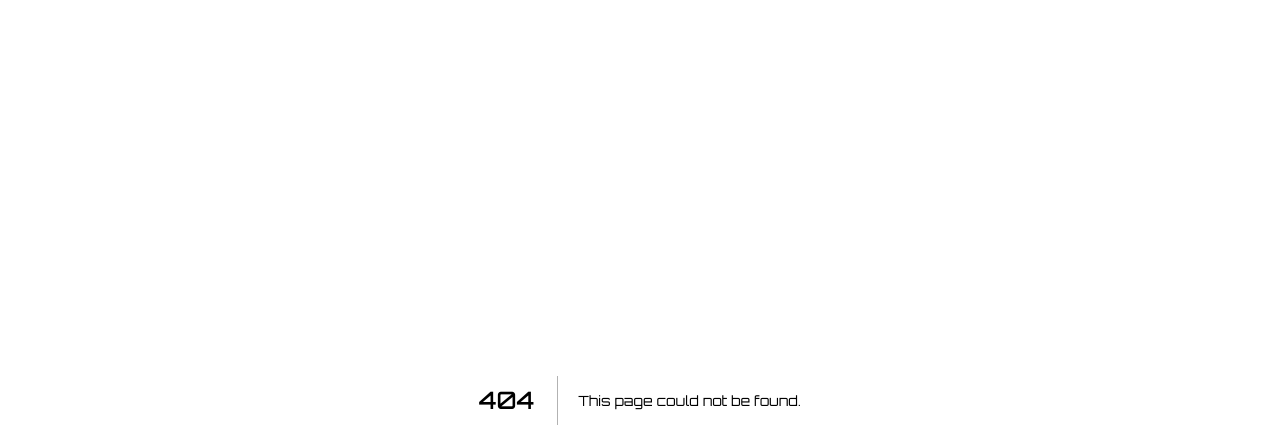
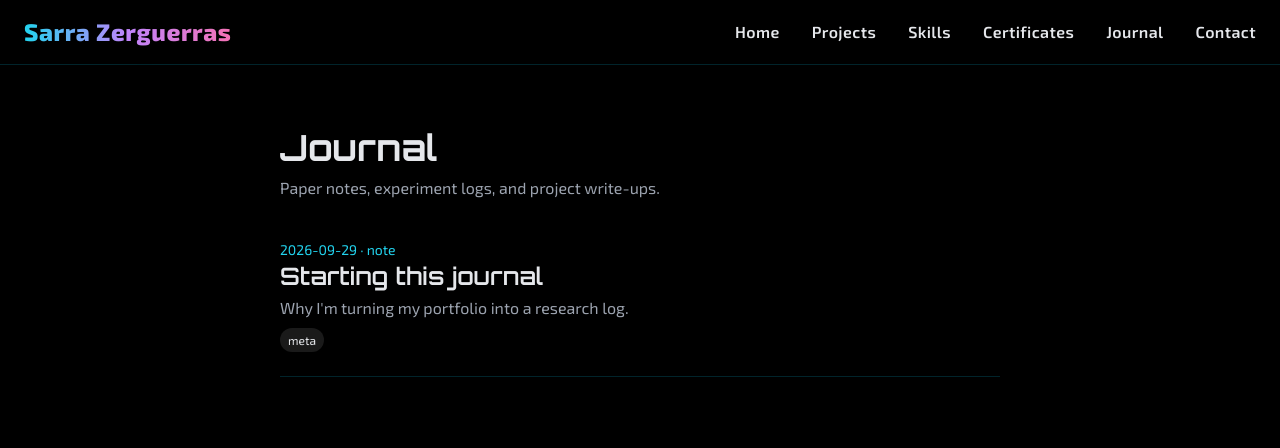
Before and after one commit to sarrazer24/myportfolio_spacethemed, a Next.js app: page /journal in a window 1280 px wide. Before the commit this address had no page. Shown: the top 448 px of the page. Built offline with nearby package versions, Linux system fonts and the light colour scheme.

Commit message:
Add journal with MDX entries

```diff
--- /dev/null
+++ b/app/journal/[slug]/page.tsx
@@ -0,0 +1,48 @@
+import Link from "next/link"
+import { notFound } from "next/navigation"
+import type { Metadata } from "next"
+import { MDXRemote } from "next-mdx-remote/rsc"
+import remarkGfm from "remark-gfm"
+import Navbar from "@/components/sections/Navbar"
+import { getEntries, getEntry } from "@/lib/journal"
+
+type Props = { params: Promise<{ slug: string }> }
+
+export function generateStaticParams() {
+  return getEntries().map((e) => ({ slug: e.slug }))
+}
+
+export async function generateMetadata({ params }: Props): Promise<Metadata> {
+  const { slug } = await params
+  const entry = getEntry(slug)
+  if (!entry) return {}
+  return { title: `${entry.title} - Sarra Zerguerras`, description: entry.summary }
+}
+
+export default async function EntryPage({ params }: Props) {
+  const { slug } = await params
+  const entry = getEntry(slug)
+  if (!entry) notFound()
+
+  return (
+    <>
+      <Navbar />
+      <main className="container mx-auto max-w-3xl px-6 pt-32 pb-20">
+        <Link href="/journal" className="text-cyan-400 text-sm hover:underline">
+          ← Back to journal
+        </Link>
+        <p className="text-sm text-cyan-400 mt-6">
+          {entry.date} · {entry.type}
+        </p>
+        <h1 className="text-4xl font-bold text-gray-100 mt-1 mb-8">{entry.title}</h1>
+
+        <article className="prose prose-invert prose-cyan max-w-none">
+          <MDXRemote
+            source={entry.content}
+            options={{ mdxOptions: { remarkPlugins: [remarkGfm] } }}
+          />
+        </article>
+      </main>
+    </>
+  )
+}
--- /dev/null
+++ b/app/journal/page.tsx
@@ -0,0 +1,50 @@
+import Link from "next/link"
+import type { Metadata } from "next"
+import Navbar from "@/components/sections/Navbar"
+import { getEntries } from "@/lib/journal"
+
+export const metadata: Metadata = {
+  title: "Journal - Sarra Zerguerras",
+  description: "Paper notes, experiment logs, and project write-ups.",
+}
+
+export default function JournalPage() {
+  const entries = getEntries()
+
+  return (
+    <>
+      <Navbar />
+      <main className="container mx-auto max-w-3xl px-6 pt-32 pb-20 text-gray-200">
+        <h1 className="text-4xl font-bold mb-2">Journal</h1>
+        <p className="text-gray-400 mb-10">
+          Paper notes, experiment logs, and project write-ups.
+        </p>
+
+        {entries.length === 0 && <p>No entries yet.</p>}
+
+        <ul className="space-y-8">
+          {entries.map((e) => (
+            <li key={e.slug} className="border-b border-cyan-500/20 pb-6">
+              <p className="text-sm text-cyan-400">
+                {e.date} · {e.type}
+              </p>
+              <Link href={`/journal/${e.slug}`}>
+                <h2 className="text-2xl font-semibold hover:text-cyan-400 transition-colors">
+                  {e.title}
+                </h2>
+              </Link>
+              <p className="text-gray-400 mt-1">{e.summary}</p>
+              <div className="mt-2 flex flex-wrap gap-2">
+                {e.tags.map((t) => (
+                  <span key={t} className="text-xs px-2 py-1 rounded-full bg-white/10">
+                    {t}
+                  </span>
+                ))}
+              </div>
+            </li>
+          ))}
+        </ul>
+      </main>
+    </>
+  )
+}
--- a/app/layout.tsx
+++ b/app/layout.tsx
@@ -1,6 +1,8 @@
 import type React from "react"
 import type { Metadata } from "next"
 import { Orbitron, Exo_2 } from "next/font/google"
+// Next.js bundles this stylesheet, but TypeScript may not have a declaration for CSS imports.
+// @ts-expect-error CSS is handled by Next.js at build time.
 import "./globals.css"
 
 const orbitron = Orbitron({
--- a/components/sections/Navbar.tsx
+++ b/components/sections/Navbar.tsx
@@ -4,20 +4,28 @@ import { X } from "lucide-react";
 import { Sheet, SheetTrigger, SheetContent, SheetTitle } from "@/components/ui/sheet";
 import { CiMenuFries } from "react-icons/ci";
 import { motion, AnimatePresence } from "framer-motion";
+import { useRouter, usePathname } from "next/navigation"
 
-const navItems = [
+type NavItem = { label: string; id?: string; href?: string }
+
+const navItems: NavItem[] = [
   { label: "Home", id: "home" },
   { label: "Projects", id: "projects" },
   { label: "Skills", id: "skills" },
   { label: "Certificates", id: "certificates" },
+  { label: "Journal", href: "/journal" },
   { label: "Contact", id: "contact" },
 ];
 
-export default function Navbar({ scrollToSection }: { scrollToSection: (id: string) => void }) {
+export default function Navbar({ scrollToSection }: { scrollToSection?: (id: string) => void }) {
   const [menuOpen, setMenuOpen] = useState(false);
+  const router = useRouter();
+  const pathname = usePathname();
 
-  const handleNavClick = (id: string) => {
-    scrollToSection(id);
+  const handleNavClick = (item: NavItem) => {
+    if (item.href) router.push(item.href);
+    else if (scrollToSection && pathname === "/") scrollToSection(item.id!);
+    else router.push(`/#${item.id}`);
     setMenuOpen(false);
   };
 
@@ -26,7 +34,7 @@ export default function Navbar({ scrollToSection }: { scrollToSection: (id: stri
       <div className="container mx-auto px-6 py-4 flex justify-between items-center">
         <div
           className="text-2xl font-extrabold bg-gradient-to-r from-cyan-400 via-purple-400 to-pink-400 bg-clip-text text-transparent select-none cursor-pointer tracking-wide drop-shadow-lg"
-          onClick={() => handleNavClick("home")}
+          onClick={() => handleNavClick(navItems[0])}
         >
           Sarra Zerguerras
         </div>
@@ -34,8 +42,8 @@ export default function Navbar({ scrollToSection }: { scrollToSection: (id: stri
         <div className="hidden md:flex space-x-8">
           {navItems.map((item) => (
             <button
-              key={item.id}
-              onClick={() => handleNavClick(item.id)}
+              key={item.label}
+              onClick={() => handleNavClick(item)}
               className="relative group text-gray-200 hover:text-cyan-400 transition-all duration-300 font-semibold tracking-wide"
             >
               {item.label}
@@ -78,8 +86,8 @@ export default function Navbar({ scrollToSection }: { scrollToSection: (id: stri
                       <nav className="flex flex-col items-center justify-center gap-12 flex-1">
                         {navItems.map((item) => (
                           <button
-                            key={item.id}
-                            onClick={() => handleNavClick(item.id)}
+                            key={item.label}
+                            onClick={() => handleNavClick(item)}
                             className="text-2xl font-bold text-gray-100 hover:text-cyan-400 transition-all tracking-wider"
                             style={{ letterSpacing: "0.04em" }}
                           >
--- /dev/null
+++ b/content/journal/hello-journal.mdx
@@ -0,0 +1,17 @@
+---
+title: "Starting this journal"
+date: "2026-09-29"
+type: "note"
+tags: ["meta"]
+summary: "Why I'm turning my portfolio into a research log."
+---
+
+## Why a journal
+
+I want a place to log the papers I read, the experiments I run, and the things I build.
+
+## What to expect
+
+- Paper notes
+- Experiment logs
+- Project write-ups
--- /dev/null
+++ b/lib/journal.ts
@@ -0,0 +1,42 @@
+import fs from "node:fs"
+import path from "node:path"
+import matter from "gray-matter"
+
+const DIR = path.join(process.cwd(), "content", "journal")
+
+export type Entry = {
+  slug: string
+  title: string
+  date: string
+  type: string
+  tags: string[]
+  summary: string
+  content: string
+}
+
+function readEntry(file: string): Entry {
+  const raw = fs.readFileSync(path.join(DIR, file), "utf8")
+  const { data, content } = matter(raw)
+  return {
+    slug: file.replace(/\.mdx$/, ""),
+    title: String(data.title ?? "Untitled"),
+    date: String(data.date ?? ""),
+    type: String(data.type ?? "note"),
+    tags: Array.isArray(data.tags) ? data.tags.map(String) : [],
+    summary: String(data.summary ?? ""),
+    content,
+  }
+}
+
+export function getEntries(): Entry[] {
+  if (!fs.existsSync(DIR)) return []
+  return fs
+    .readdirSync(DIR)
+    .filter((f) => f.endsWith(".mdx"))
+    .map(readEntry)
+    .sort((a, b) => (a.date < b.date ? 1 : -1))
+}
+
+export function getEntry(slug: string): Entry | undefined {
+  return getEntries().find((e) => e.slug === slug)
+}
--- a/package.json
+++ b/package.json
@@ -40,6 +40,7 @@
     "@radix-ui/react-toggle": "1.1.1",
     "@radix-ui/react-toggle-group": "1.1.1",
     "@radix-ui/react-tooltip": "1.1.6",
+    "@tailwindcss/typography": "^0.5.20",
     "autoprefixer": "^10.4.20",
     "class-variance-authority": "^0.7.1",
     "clsx": "^2.1.1",
@@ -47,9 +48,11 @@
     "date-fns": "^3.6.0",
     "embla-carousel-react": "8.5.1",
     "framer-motion": "^12.16.0",
+    "gray-matter": "^4.0.3",
     "input-otp": "1.4.1",
     "lucide-react": "^0.454.0",
     "next": "^15.2.4",
+    "next-mdx-remote": "^6.0.0",
     "next-themes": "^0.4.4",
     "nodemailer": "^7.0.3",
     "react": "^18.3.1",
@@ -59,6 +62,7 @@
     "react-icons": "^5.5.0",
     "react-resizable-panels": "^2.1.7",
     "recharts": "2.15.0",
+    "remark-gfm": "^4.0.1",
     "sonner": "^1.7.1",
     "tailwind-merge": "^2.6.0",
     "tailwindcss-animate": "^1.0.7",
--- a/tailwind.config.ts
+++ b/tailwind.config.ts
@@ -97,7 +97,7 @@ const config: Config = {
       },
     },
   },
-  plugins: [require("tailwindcss-animate")],
+  plugins: [require("tailwindcss-animate"), require("@tailwindcss/typography")],
 } satisfies Config
 
 export default config
```
Also changed, not shown: 1 other file (tests, documents, lock files or other folders).
